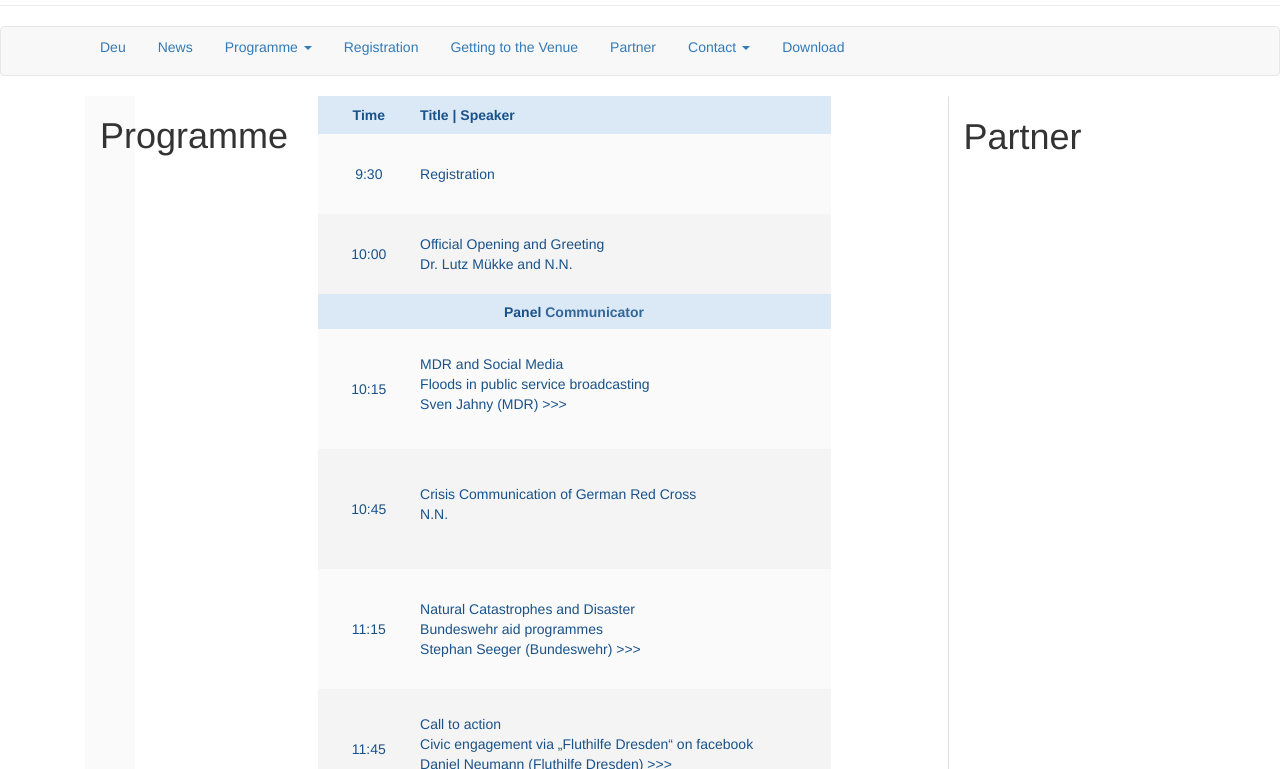
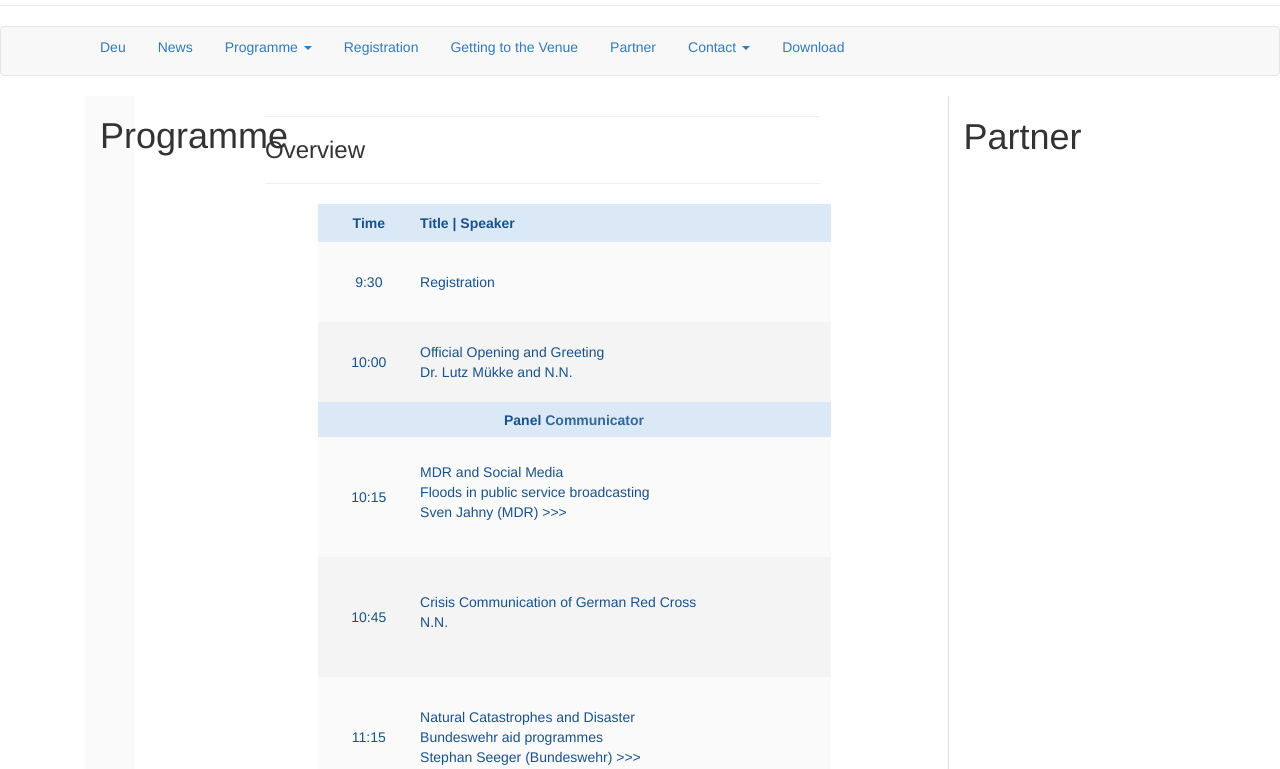
Before and after one commit to susedev/test, a Jekyll site: the page built from programme.html, in a window 1280 px wide and 900 px high, cut to the strip 131-900 px from the top of the window. Built offline with Jekyll 4.4.1, drawn with Linux system fonts in a browser that asks for light colours; nearby versions of some CDN libraries.

Commit message:
Edit from JekyllCMS

```diff
--- a/programme.html
+++ b/programme.html
@@ -2,6 +2,10 @@
 title: Programme
 language: en
 ---
+<hr noshade="noshade" size="1" />
+<h3>Overview</h3>
+
+<hr noshade="noshade" size="1" />
 <div class="container" style="width: 450px; ">
 <div class="row">
 <table align="left" border="0" border-color="#FFFFFF" cellpadding="50" cellspacing="10" style="height: 1298px;" width="513">
```
